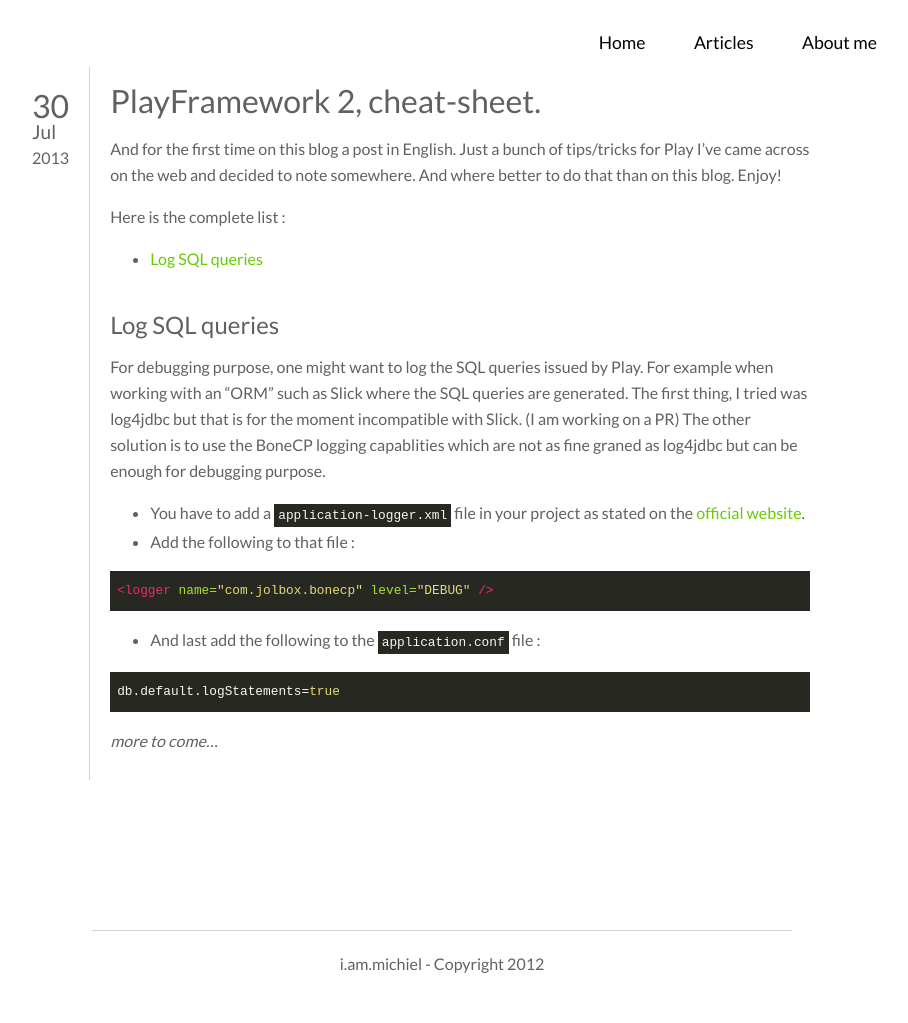
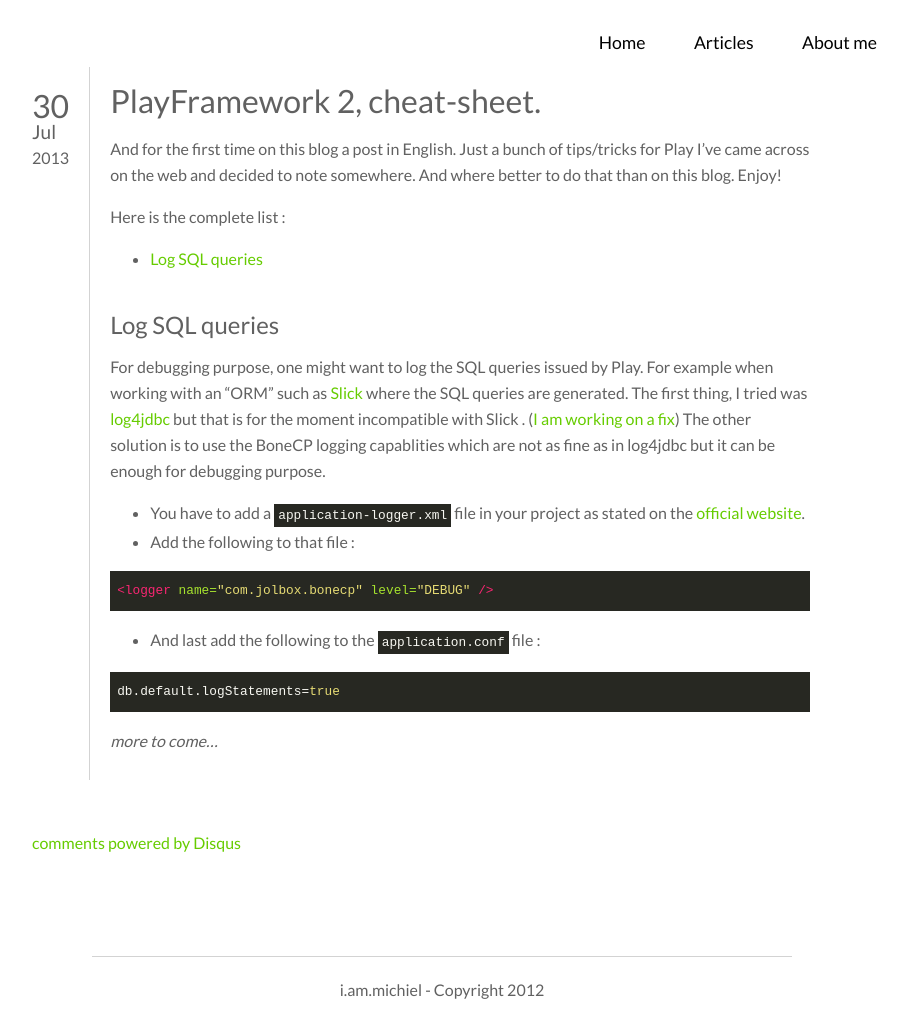
Before and after one commit to iammichiel/iammichiel, a Jekyll site: the page built from _posts/2013-07-30-playframework-2-cheat-sheet.md, in a window 1280 px wide. Shown: the whole page, without its empty margins (183-1091 px from the left). Built offline with Jekyll 4.4.1, drawn with Linux system fonts in a browser that asks for light colours; comment, search, counter and statistics services are not loaded; before the commit the page ends 997 px from its top, so only the background shows below that; some of the changed lines change nothing that is shown.

Commit message:
Ajout des liens et relecture, commentaire.

```diff
--- a/_posts/2013-07-30-playframework-2-cheat-sheet.md
+++ b/_posts/2013-07-30-playframework-2-cheat-sheet.md
@@ -2,7 +2,7 @@
 layout: post
 category: article
 title: Play2, cheat-sheet
-comments: false
+comments: true
 ---
 
 # PlayFramework 2, cheat-sheet.
@@ -20,7 +20,7 @@
 
 ## <a id="log-sql-queries">Log SQL queries</a>
 
-For debugging purpose, one might want to log the SQL queries issued by Play. For example when working with an "ORM" such as Slick where the SQL queries are generated. The first thing, I tried was log4jdbc but that is for the moment incompatible with Slick. (I am working on a PR) The other solution is to use the BoneCP logging capablities which are not as fine graned as log4jdbc but can be enough for debugging purpose.
+For debugging purpose, one might want to log the SQL queries issued by Play. For example when working with an "ORM" such as [Slick][slick-typesafe] where the SQL queries are generated. The first thing, I tried was [log4jdbc][log4jdbc-site] but that is for the moment incompatible with Slick . ([I am working on a fix][log4jdbc-pull-request]) The other solution is to use the BoneCP logging capablities which are not as fine as in log4jdbc but it can be enough for debugging purpose.
 
 - You have to add a <span class="syntax">application-logger.xml</span> file in your project as stated on the [official website][logback-configuration].
 - Add the following to that file :
@@ -43,7 +43,10 @@
 {% endhighlight %}
 </div>
 
+[slick-typesafe]: http://slick.typesafe.com/
 [logback-configuration]: http://www.playframework.com/documentation/2.1.x/SettingsLogger
+[log4jdbc-site]: https://code.google.com/p/log4jdbc/
+[log4jdbc-pull-request]: https://github.com/freekh/play-slick/issues/71
 
 
 *more to come...*
```
